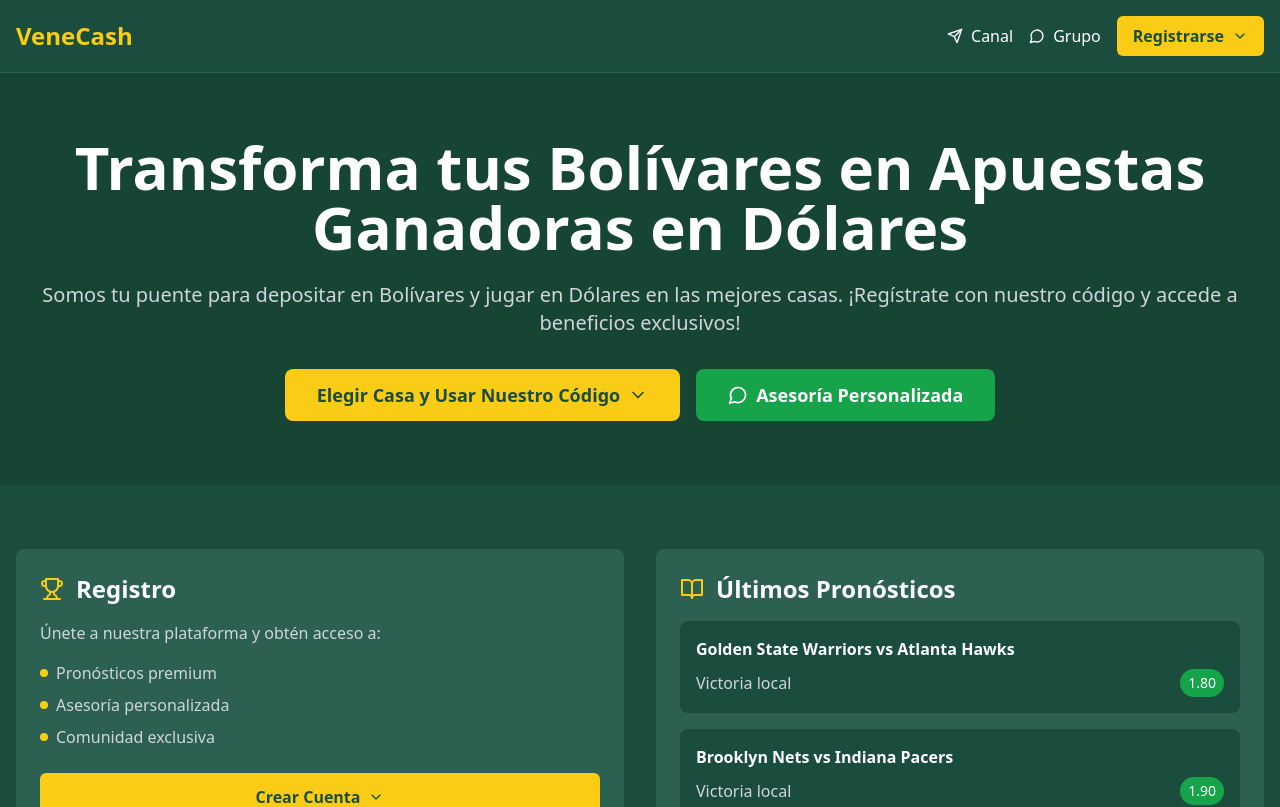
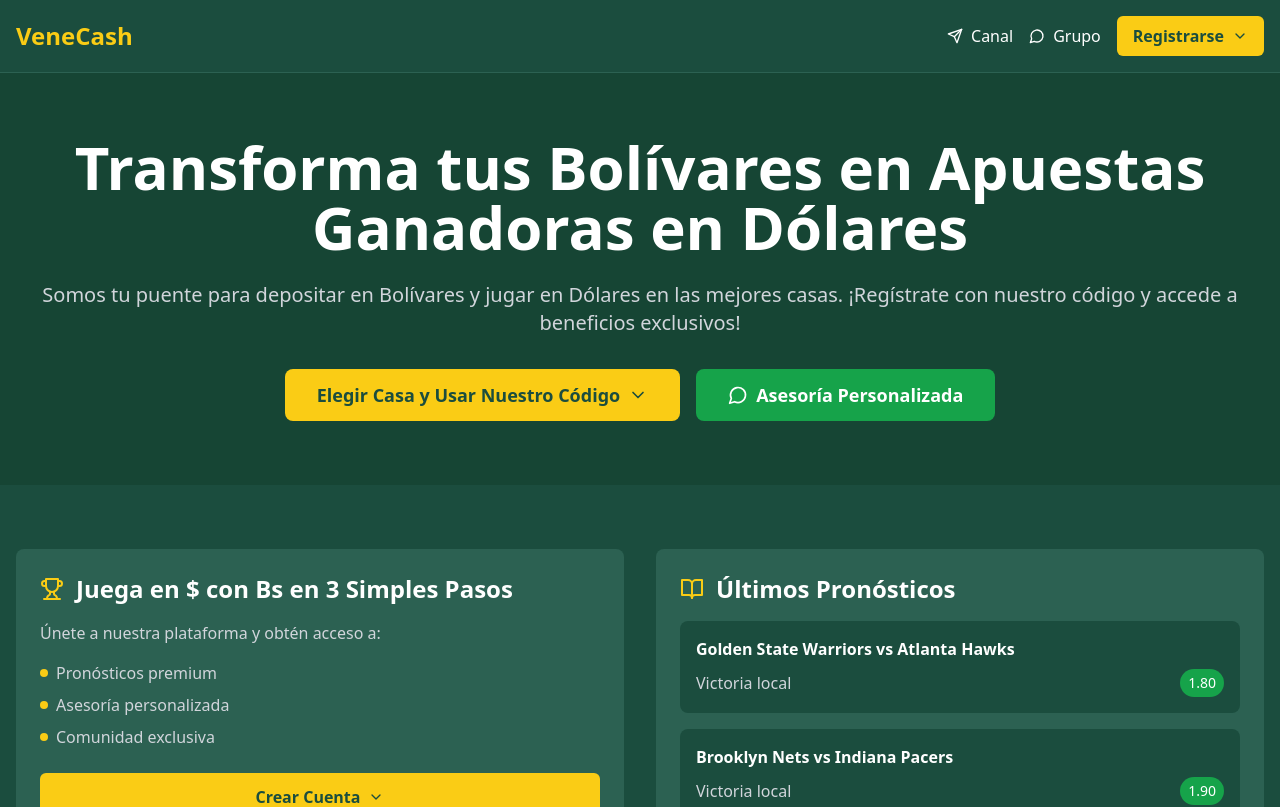
Before and after one commit to frank1411/VeneCash, a React (Vite) app: page / in a window 1280 px wide. Shown: the top 807 px of the page. Built offline with nearby package versions, Linux system fonts and the light colour scheme.

Commit message:
Update codebase with external changes

```diff
--- a/src/App.tsx
+++ b/src/App.tsx
@@ -226,7 +226,7 @@ function App() {
             <div className="bg-[#2c6152] p-6 rounded-lg">
               <div className="flex items-center gap-3 mb-4">
                 <Trophy className="text-yellow-400 w-6 h-6" />
-                <h2 className="text-2xl text-white font-bold">Registro</h2>
+                <h2 className="text-2xl text-white font-bold">Juega en $ con Bs en 3 Simples Pasos</h2>
               </div>
               <p className="text-gray-300 mb-4">
                 Únete a nuestra plataforma y obtén acceso a:
```
